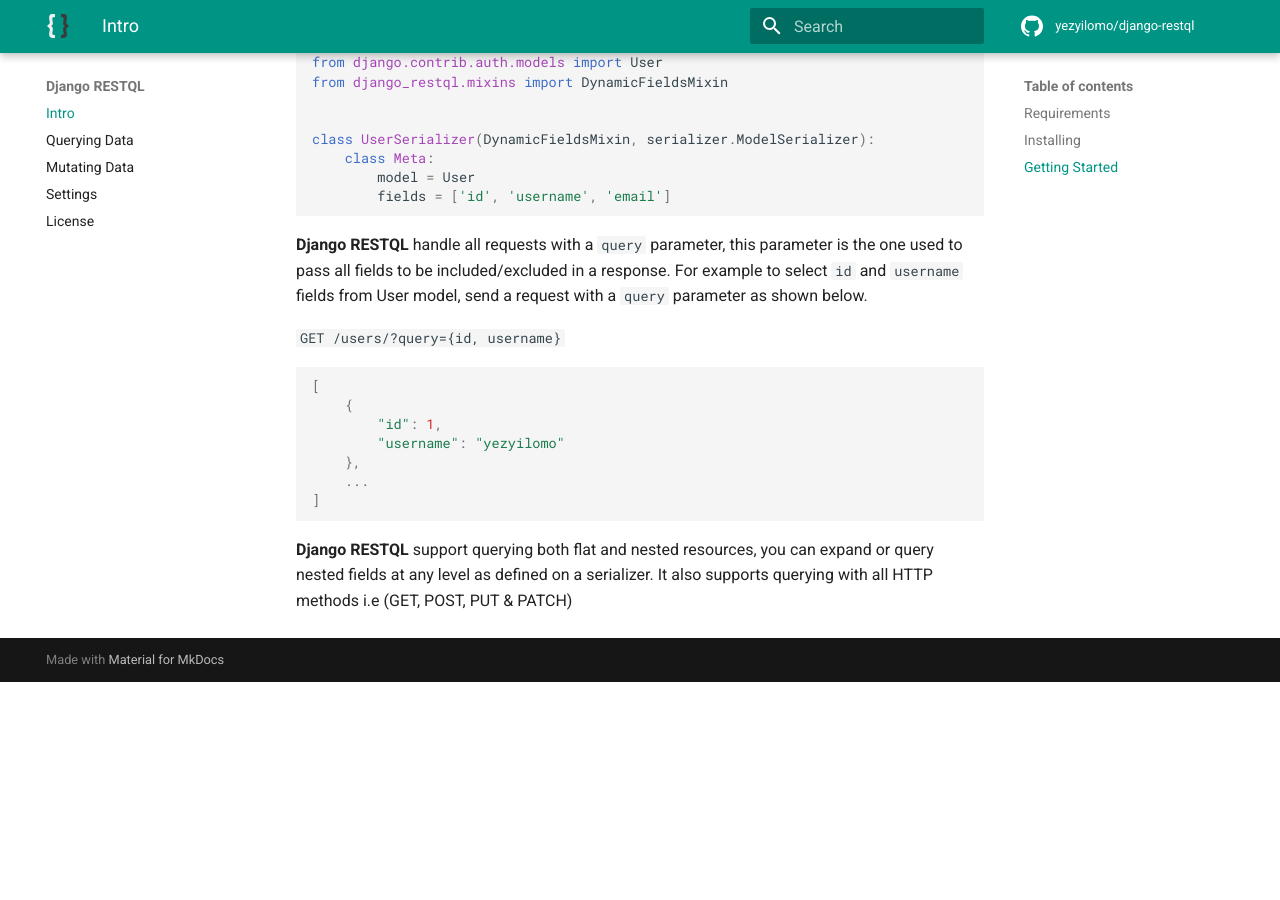
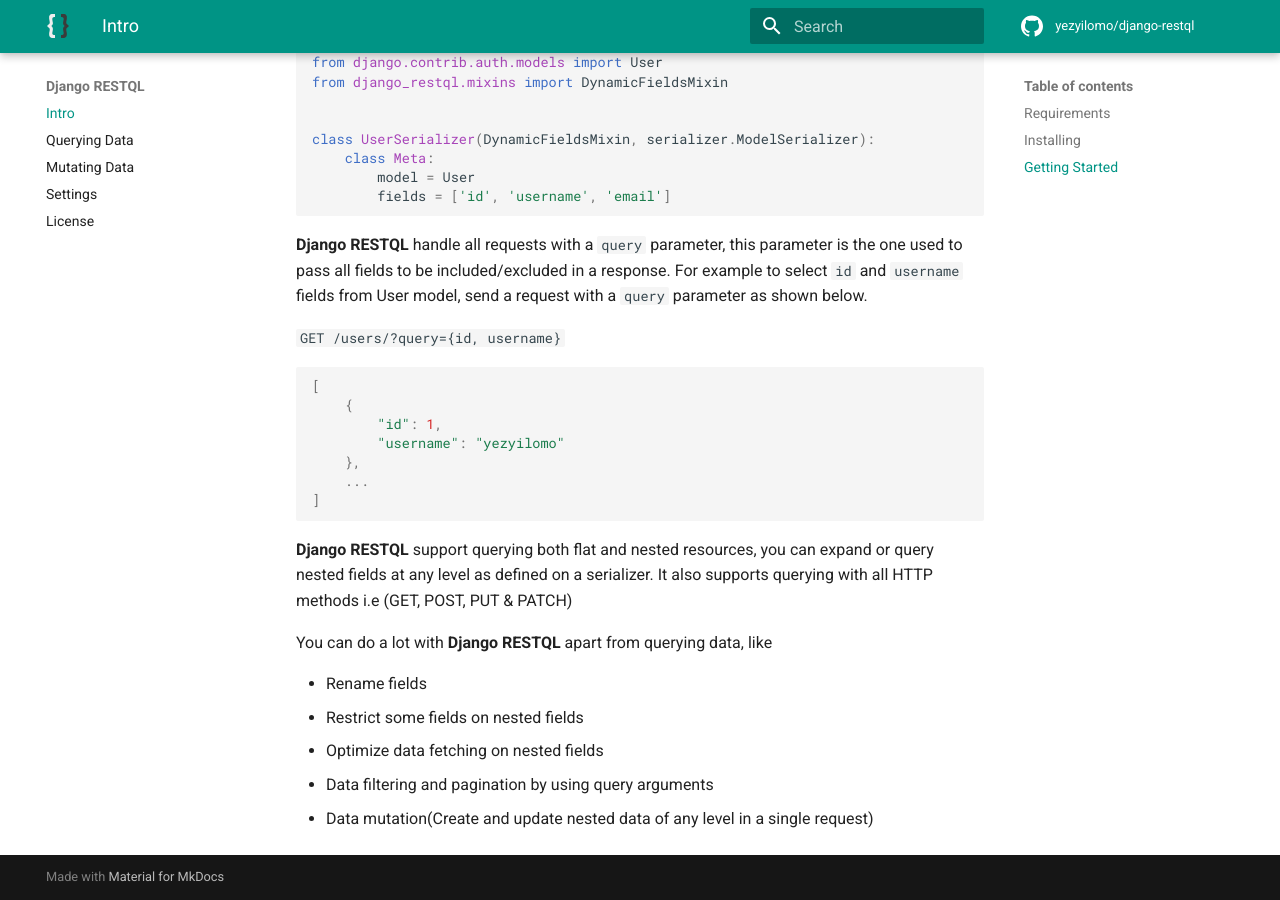
Before and after one commit to yezyilomo/django-restql, an MkDocs documentation site: the page built from docs/index.md, in a window 1280 px wide and 900 px high, scrolled down 952 px. Built offline with MkDocs 1.6.1 and Material for MkDocs 9.7.7, drawn with Linux system fonts in a browser that asks for light colours; comment, search, counter and statistics services are not loaded; before the commit the page ends 1634 px from its top, so only the background shows below that; some of the changed text lies outside the part shown.

Commit message:
📝Update documentation

````diff
--- a/docs/index.md
+++ b/docs/index.md
@@ -12,7 +12,7 @@
 
 * Avoid Over-fetching and Under-fetching of data.
 
-* Write(create & update) nested data of any level with flexibility.
+* Write(create & update) nested data of any level in a single request.
 
 Isn't it cool?.
 
@@ -57,3 +57,11 @@
 ```
 
 **Django RESTQL** support querying both flat and nested resources, you can expand or query nested fields at any level as defined on a serializer. It also supports querying with all HTTP methods i.e (GET, POST, PUT & PATCH)
+
+You can do a lot with **Django RESTQL** apart from querying data, like
+
+- Rename fields
+- Restrict some fields on nested fields
+- Optimize data fetching on nested fields
+- Data filtering and pagination by using query arguments
+- Data mutation(Create and update nested data of any level in a single request)
````
Also changed, not shown: docs/querying_data.md (+2 -4 lines).
